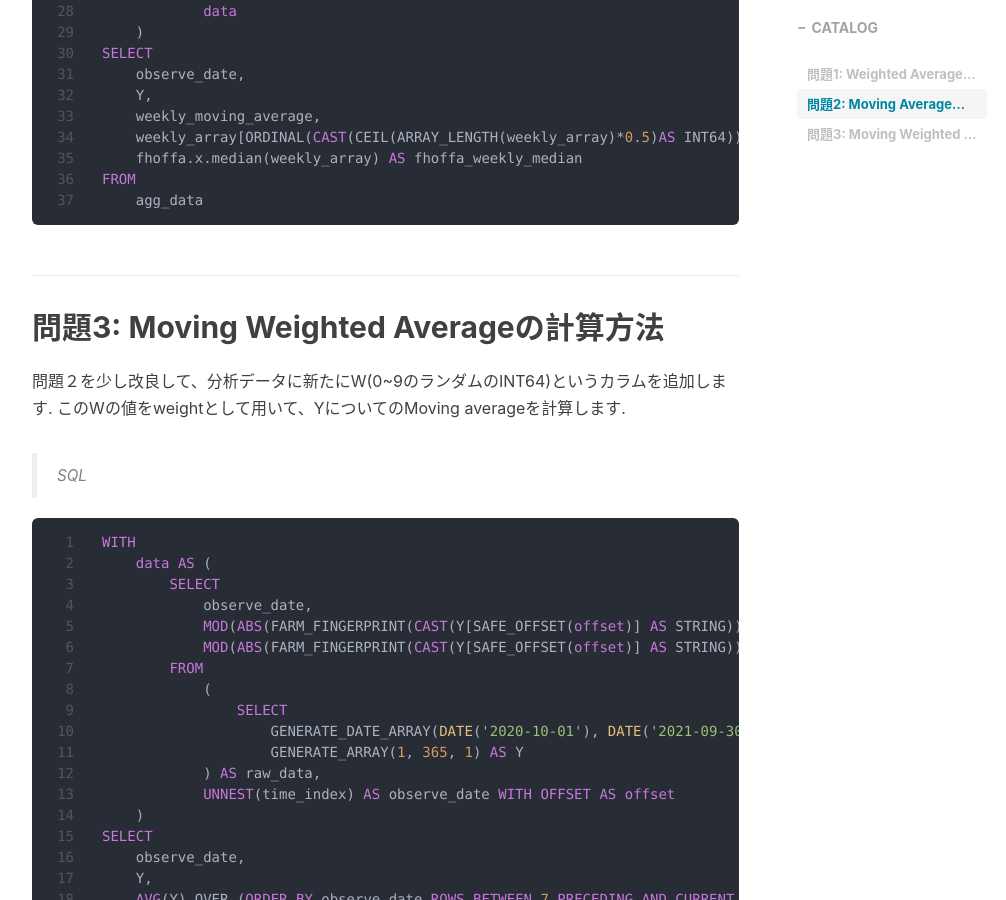
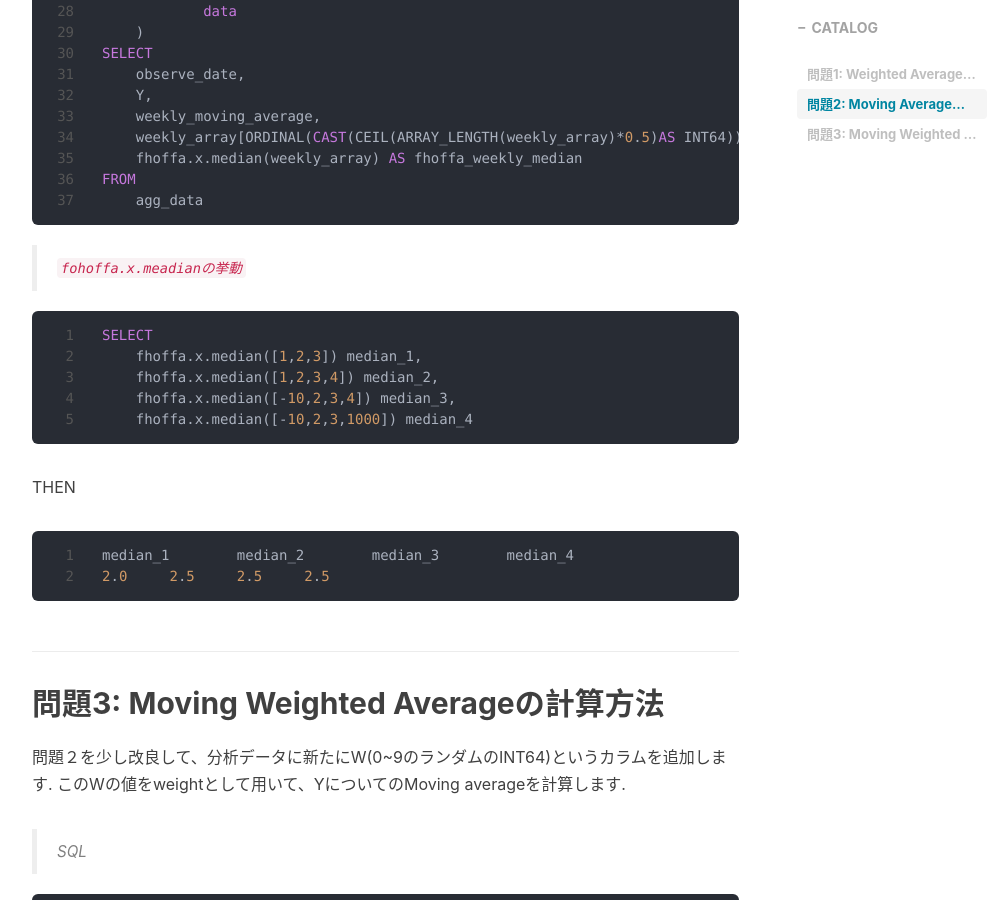
Before and after one commit to RyoNakagami/RyoNakagami.github.io, a Jekyll site: the page built from _posts/2021-09-26-SQLCookBook-average.md, in a window 1280 px wide and 900 px high, scrolled down 4272 px. Shown: the whole window, without its empty margins (233-1239 px from the left). Built offline with Jekyll 4.4.1, drawn with Linux system fonts in a browser that asks for light colours; nearby versions of some CDN libraries; comment, search, counter and statistics services are not loaded.

Commit message:
ADD POST SQLcookbook part1

````diff
--- a/_posts/2021-09-26-SQLCookBook-average.md
+++ b/_posts/2021-09-26-SQLCookBook-average.md
@@ -188,6 +188,26 @@ FROM
     agg_data
 ```
 
+> `fohoffa.x.meadianの挙動`
+
+```sql
+SELECT
+    fhoffa.x.median([1,2,3]) median_1,
+    fhoffa.x.median([1,2,3,4]) median_2,
+    fhoffa.x.median([-10,2,3,4]) median_3,
+    fhoffa.x.median([-10,2,3,1000]) median_4
+```
+
+THEN
+
+```sql
+median_1	median_2	median_3	median_4
+2.0	2.5	2.5	2.5
+```
+
+
+
+
 ## 問題3: Moving Weighted Averageの計算方法
 
 問題２を少し改良して、分析データに新たにW(0~9のランダムのINT64)というカラムを追加します. このWの値をweightとして用いて、YについてのMoving averageを計算します.
````
